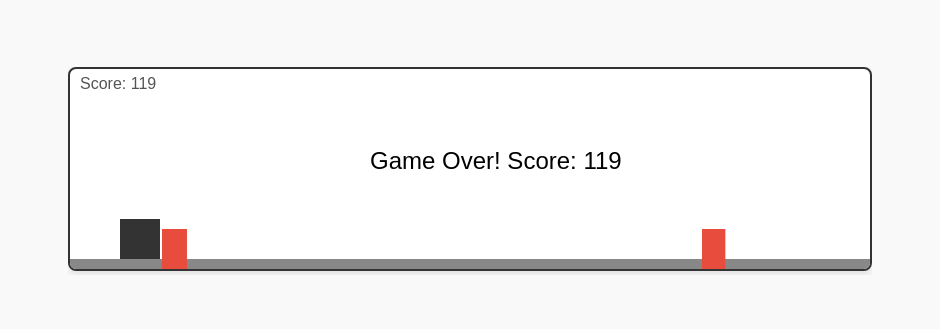
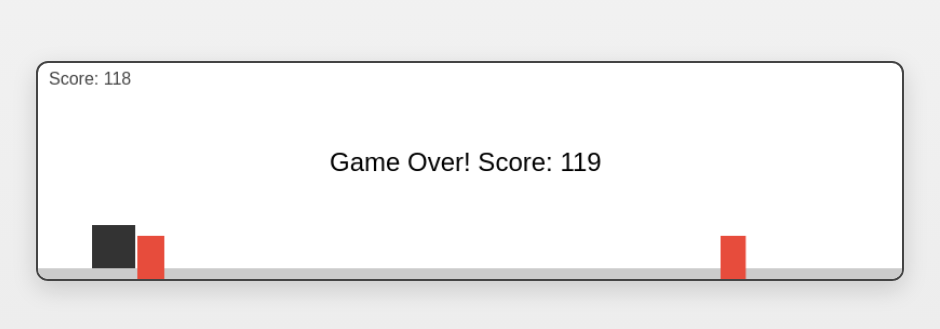
Before and after one commit to RamaFounderNCS/RunTRex, a plain HTML site: page index.html in a window 1280 px wide. Shown: the part 229-558 px from the top of the page, without its empty margins (170-1110 px from the left). Drawn offline with Linux system fonts and the light colour scheme.

Commit message:
index.html

```diff
--- a/index.html
+++ b/index.html
@@ -3,40 +3,43 @@
 <head>
   <meta charset="UTF-8" />
   <meta name="viewport" content="width=device-width, initial-scale=1.0" />
-  <title>T-Rex Runner</title>
+  <title>T-Rex Runner Game</title>
   <style>
     * {
+      box-sizing: border-box;
       margin: 0;
       padding: 0;
-      box-sizing: border-box;
     }
 
-    html, body {
-      height: 100%;
-      background: #f9f9f9;
-      font-family: Arial, sans-serif;
-      overflow-x: hidden;
+    body {
+      font-family: 'Segoe UI', sans-serif;
+      background: linear-gradient(to bottom, #f4f4f4, #eaeaea);
       display: flex;
       justify-content: center;
       align-items: center;
+      height: 100vh;
+    }
+
+    #game-container {
+      width: 100%;
+      max-width: 900px;
+      padding: 1rem;
     }
 
     canvas {
-      background: #fff;
-      border: 2px solid #333;
-      border-radius: 8px;
-      box-shadow: 0 4px 12px rgba(0,0,0,0.1);
-    }
-
-    #game-container {
-      max-width: 100%;
-      overflow: hidden;
+      background: #ffffff;
+      width: 100%;
+      height: auto;
+      border: 2px solid #444;
+      border-radius: 12px;
+      box-shadow: 0 8px 24px rgba(0,0,0,0.15);
+      display: block;
+      margin: auto;
     }
 
     @media (max-width: 600px) {
       canvas {
         width: 95vw !important;
-        height: auto !important;
       }
     }
   </style>
@@ -66,14 +69,14 @@
     let score = 0;
     let gameOver = false;
 
+    function drawGround() {
+      ctx.fillStyle = "#ccc";
+      ctx.fillRect(0, 190, canvas.width, 10);
+    }
+
     function drawTrex() {
       ctx.fillStyle = "#333";
       ctx.fillRect(trex.x, trex.y, trex.width, trex.height);
-    }
-
-    function drawGround() {
-      ctx.fillStyle = "#888";
-      ctx.fillRect(0, 190, canvas.width, 10);
     }
 
     function drawObstacles() {
@@ -82,7 +85,7 @@
         ctx.fillRect(obs.x, obs.y, obs.width, obs.height);
         obs.x -= 6;
 
-        // Collision
+        // Collision detection
         if (
           trex.x < obs.x + obs.width &&
           trex.x + trex.width > obs.x &&
@@ -93,7 +96,7 @@
         }
       });
 
-      // Remove off-screen
+      // Remove off-screen obstacles
       obstacles = obstacles.filter(obs => obs.x + obs.width > 0);
     }
 
@@ -108,7 +111,7 @@
       if (gameOver) {
         ctx.fillStyle = "#000";
         ctx.font = "24px Arial";
-        ctx.fillText("Game Over! Score: " + score, 300, 100);
+        ctx.fillText("Game Over! Score: " + score, 270, 100);
         return;
       }
 
@@ -126,7 +129,6 @@
         trex.isJumping = false;
       }
 
-      // Spawn obstacle
       if (frame % 90 === 0) {
         obstacles.push({
           x: canvas.width,
@@ -138,22 +140,20 @@
 
       drawObstacles();
 
-      // Score
-      score++;
-      ctx.fillStyle = "#555";
+      ctx.fillStyle = "#444";
       ctx.font = "16px Arial";
       ctx.fillText("Score: " + score, 10, 20);
 
+      score++;
       frame++;
       requestAnimationFrame(update);
     }
 
-    // Controls
+    // Controls: keyboard and touch
     document.addEventListener("keydown", (e) => {
       if (e.code === "Space" || e.code === "ArrowUp") jump();
     });
 
-    // Mobile tap
     canvas.addEventListener("touchstart", jump);
 
     update();
```
